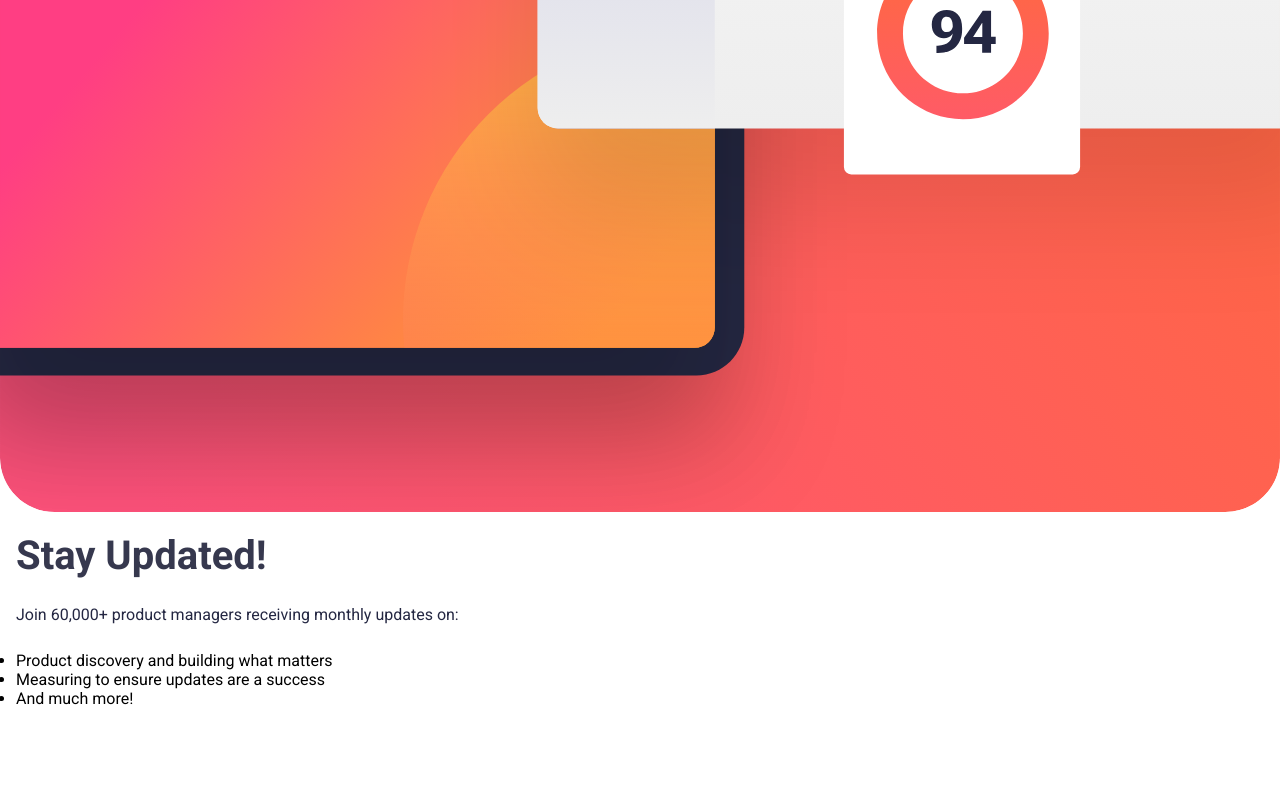
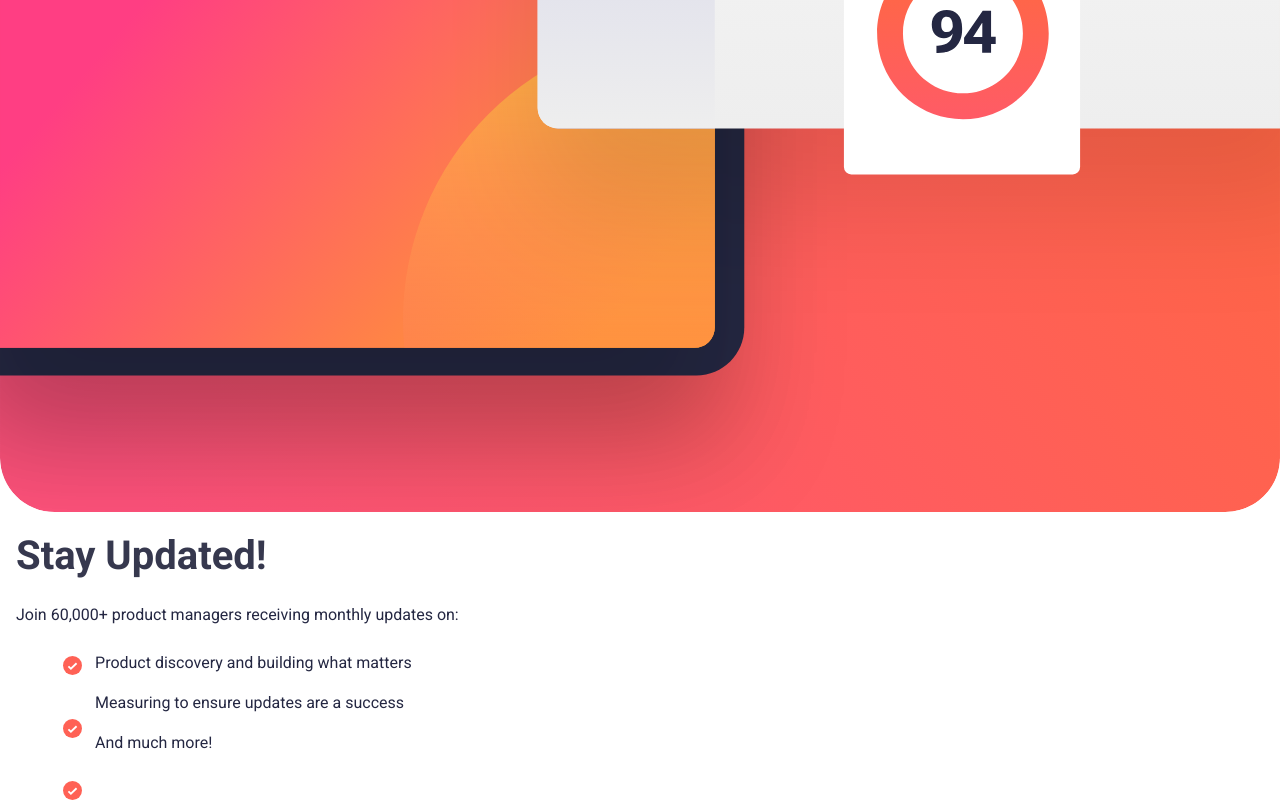
Before and after one commit to TheTreeveloper/Newsletter-signup, a React (Vite) app: page / in a window 1280 px wide. Shown: the part 457-1257 px from the top of the page. Before the commit the page ends 1181 px from the top, so only its background shows below. Built offline with nearby package versions, Linux system fonts and the light colour scheme.

Commit message:
updated textContent component arrangement, removed unordered list, used div to arrange my checkmarks and content

```diff
--- a/src/textContent.tsx
+++ b/src/textContent.tsx
@@ -4,11 +4,30 @@ export const TextContent = () => {
       <h1>Stay Updated!</h1>
       <p> Join 60,000+ product managers receiving monthly updates on:</p>
 
-      <ul>
-        <li>Product discovery and building what matters</li>
-        <li>Measuring to ensure updates are a success</li>
-        <li>And much more!</li>
-      </ul>
+      <div className="list">
+        <div className="checkmark">
+          <img
+            src="../public/images/icon-list.svg"
+            alt="check mark"
+            className="check-icon"
+          />
+          <img
+            src="../public/images/icon-list.svg"
+            alt="check mark"
+            className="check-icon-2"
+          />
+          <img
+            src="../public/images/icon-list.svg"
+            alt="check mark"
+            className="check-icon-3"
+          />
+        </div>
+        <div className="list-items">
+          <p>Product discovery and building what matters</p>
+          <p>Measuring to ensure updates are a success</p>
+          <p>And much more!</p>
+        </div>
+      </div>
     </div>
   );
 };
```
